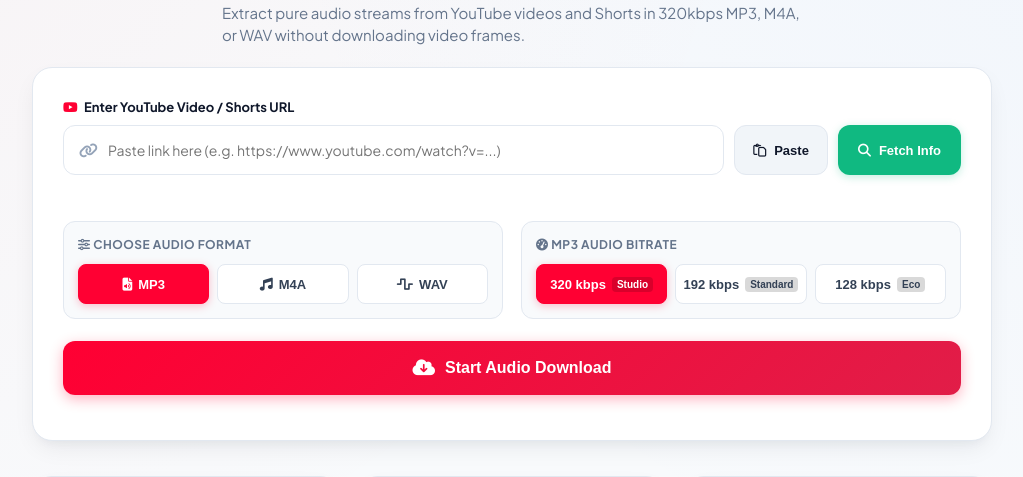
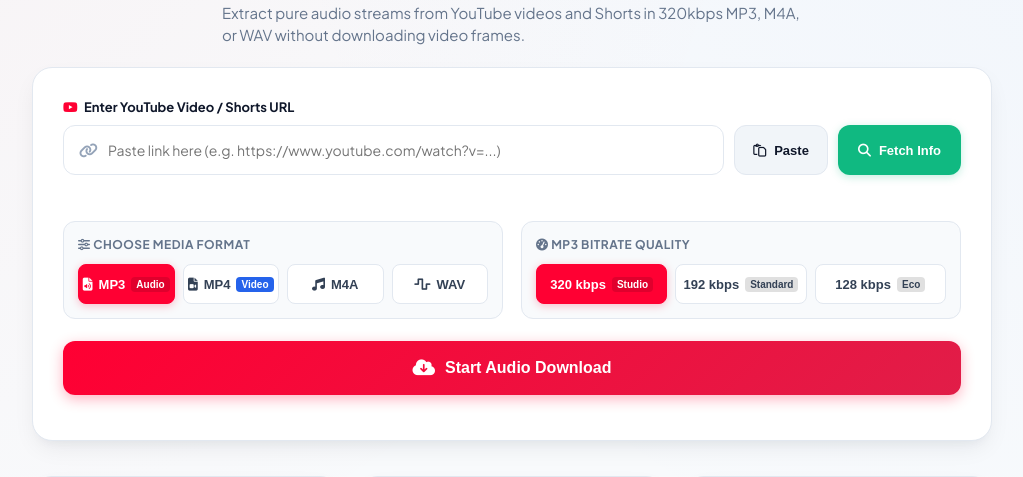
Before and after one commit to sajimpk/Youtube-to-Mp3, a Django app: template core/templates/core/index.html in a window 1280 px wide. Shown: the part 204-681 px from the top of the page, without its empty margins (128-1151 px from the left). Run offline with Django 5.2, Linux system fonts and the light colour scheme; the template is opened without the code that fills it: values that come from a table or form of the project are taken from there, others are empty; data comes from the database, SQL or seed files in the repository; both versions use the stored data as it was after the commit; some libraries are stand-ins or nearby versions.

Commit message:
Add video download option (MP4 with 1080p, 720p, 480p, 360p resolution support)

```diff
--- a/core/static/core/css/style.css
+++ b/core/static/core/css/style.css
@@ -542,10 +542,20 @@
 
 .pill-badge {
     font-size: 10px;
-    background: rgba(0,0,0,0.15);
+    background: rgba(0,0,0,0.12);
     padding: 2px 5px;
     border-radius: 4px;
 }
+
+.pill-badge.video-badge {
+    background: #2563EB;
+    color: white;
+}
+
+.badge-mp3 { background: #FF0033; }
+.badge-mp4 { background: #2563EB; }
+.badge-m4a { background: #4F46E5; }
+.badge-wav { background: #059669; }
 
 /* Download CTA Button */
 .action-container {
--- a/core/static/core/js/app.js
+++ b/core/static/core/js/app.js
@@ -110,6 +110,11 @@
 
     btnFetchInfo.addEventListener('click', fetchVideoMetadata);
 
+    const qualityLabel = document.getElementById('quality-label');
+    const audioQualitySelector = document.getElementById('audio-quality-selector');
+    const videoQualitySelector = document.getElementById('video-quality-selector');
+    const btnDownloadText = document.querySelector('.btn-download-content span');
+
     // --- Format & Bitrate Selectors ---
     formatSelector.querySelectorAll('.pill-btn').forEach(btn => {
         btn.addEventListener('click', () => {
@@ -117,20 +122,49 @@
             btn.classList.add('active');
             selectedFormat = btn.getAttribute('data-format');
 
-            // Toggle MP3 Bitrate options
-            if (selectedFormat === 'mp3') {
+            if (selectedFormat === 'mp4') {
                 qualityOptionGroup.style.opacity = '1';
                 qualityOptionGroup.style.pointerEvents = 'auto';
+                qualityLabel.innerHTML = '<i class="fa-solid fa-video"></i> MP4 Video Resolution';
+                audioQualitySelector.style.display = 'none';
+                videoQualitySelector.style.display = 'flex';
+
+                // Get active video quality
+                const activeVideoBtn = videoQualitySelector.querySelector('.pill-btn.active');
+                selectedQuality = activeVideoBtn ? activeVideoBtn.getAttribute('data-quality') : '1080';
+                if (btnDownloadText) btnDownloadText.textContent = 'Start Video Download (MP4)';
+            } else if (selectedFormat === 'mp3') {
+                qualityOptionGroup.style.opacity = '1';
+                qualityOptionGroup.style.pointerEvents = 'auto';
+                qualityLabel.innerHTML = '<i class="fa-solid fa-gauge-high"></i> MP3 Audio Bitrate';
+                audioQualitySelector.style.display = 'flex';
+                videoQualitySelector.style.display = 'none';
+
+                // Get active audio quality
+                const activeAudioBtn = audioQualitySelector.querySelector('.pill-btn.active');
+                selectedQuality = activeAudioBtn ? activeAudioBtn.getAttribute('data-quality') : '320';
+                if (btnDownloadText) btnDownloadText.textContent = 'Start Audio Download (MP3)';
             } else {
                 qualityOptionGroup.style.opacity = '0.4';
                 qualityOptionGroup.style.pointerEvents = 'none';
+                qualityLabel.innerHTML = `<i class="fa-solid fa-sliders"></i> ${selectedFormat.toUpperCase()} Quality`;
+                selectedQuality = '320';
+                if (btnDownloadText) btnDownloadText.textContent = `Start Audio Download (${selectedFormat.toUpperCase()})`;
             }
         });
     });
 
-    qualitySelector.querySelectorAll('.pill-btn').forEach(btn => {
+    audioQualitySelector.querySelectorAll('.pill-btn').forEach(btn => {
         btn.addEventListener('click', () => {
-            qualitySelector.querySelectorAll('.pill-btn').forEach(b => b.classList.remove('active'));
+            audioQualitySelector.querySelectorAll('.pill-btn').forEach(b => b.classList.remove('active'));
+            btn.classList.add('active');
+            selectedQuality = btn.getAttribute('data-quality');
+        });
+    });
+
+    videoQualitySelector.querySelectorAll('.pill-btn').forEach(btn => {
+        btn.addEventListener('click', () => {
+            videoQualitySelector.querySelectorAll('.pill-btn').forEach(b => b.classList.remove('active'));
             btn.classList.add('active');
             selectedQuality = btn.getAttribute('data-quality');
         });
--- a/core/templates/core/index.html
+++ b/core/templates/core/index.html
@@ -58,14 +58,17 @@
                 </div>
             </div>
 
-            <!-- Audio Format & Quality Options -->
+            <!-- Media Format & Quality Options -->
             <div class="options-container">
                 <!-- Format Selector -->
                 <div class="option-group">
-                    <label class="option-label"><i class="fa-solid fa-sliders"></i> Choose Audio Format</label>
+                    <label class="option-label"><i class="fa-solid fa-sliders"></i> Choose Media Format</label>
                     <div class="format-pills" id="format-selector">
                         <button type="button" class="pill-btn active" data-format="mp3">
-                            <i class="fa-solid fa-file-audio"></i> MP3
+                            <i class="fa-solid fa-file-audio"></i> MP3 <span class="pill-badge">Audio</span>
+                        </button>
+                        <button type="button" class="pill-btn" data-format="mp4">
+                            <i class="fa-solid fa-file-video"></i> MP4 <span class="pill-badge video-badge">Video</span>
                         </button>
                         <button type="button" class="pill-btn" data-format="m4a">
                             <i class="fa-solid fa-music"></i> M4A
@@ -76,10 +79,12 @@
                     </div>
                 </div>
 
-                <!-- Bitrate Quality (MP3) -->
+                <!-- Dynamic Quality Selector (Audio Bitrate or Video Resolution) -->
                 <div class="option-group" id="quality-option-group">
-                    <label class="option-label"><i class="fa-solid fa-gauge-high"></i> MP3 Audio Bitrate</label>
-                    <div class="quality-pills" id="quality-selector">
+                    <label class="option-label" id="quality-label"><i class="fa-solid fa-gauge-high"></i> MP3 Bitrate Quality</label>
+
+                    <!-- MP3 Audio Bitrate Pills -->
+                    <div class="quality-pills" id="audio-quality-selector">
                         <button type="button" class="pill-btn active" data-quality="320">
                             320 kbps <span class="pill-badge">Studio</span>
                         </button>
@@ -88,6 +93,22 @@
                         </button>
                         <button type="button" class="pill-btn" data-quality="128">
                             128 kbps <span class="pill-badge">Eco</span>
+                        </button>
+                    </div>
+
+                    <!-- MP4 Video Resolution Pills (Initially hidden) -->
+                    <div class="quality-pills" id="video-quality-selector" style="display: none;">
+                        <button type="button" class="pill-btn active" data-quality="1080">
+                            1080p <span class="pill-badge video-badge">FHD</span>
+                        </button>
+                        <button type="button" class="pill-btn" data-quality="720">
+                            720p <span class="pill-badge video-badge">HD</span>
+                        </button>
+                        <button type="button" class="pill-btn" data-quality="480">
+                            480p <span class="pill-badge">SD</span>
+                        </button>
+                        <button type="button" class="pill-btn" data-quality="360">
+                            360p
                         </button>
                     </div>
                 </div>
```
Also changed, not shown: core/services.py (+43 -16 lines), core/views.py (+5 -3 lines), db.sqlite3.
